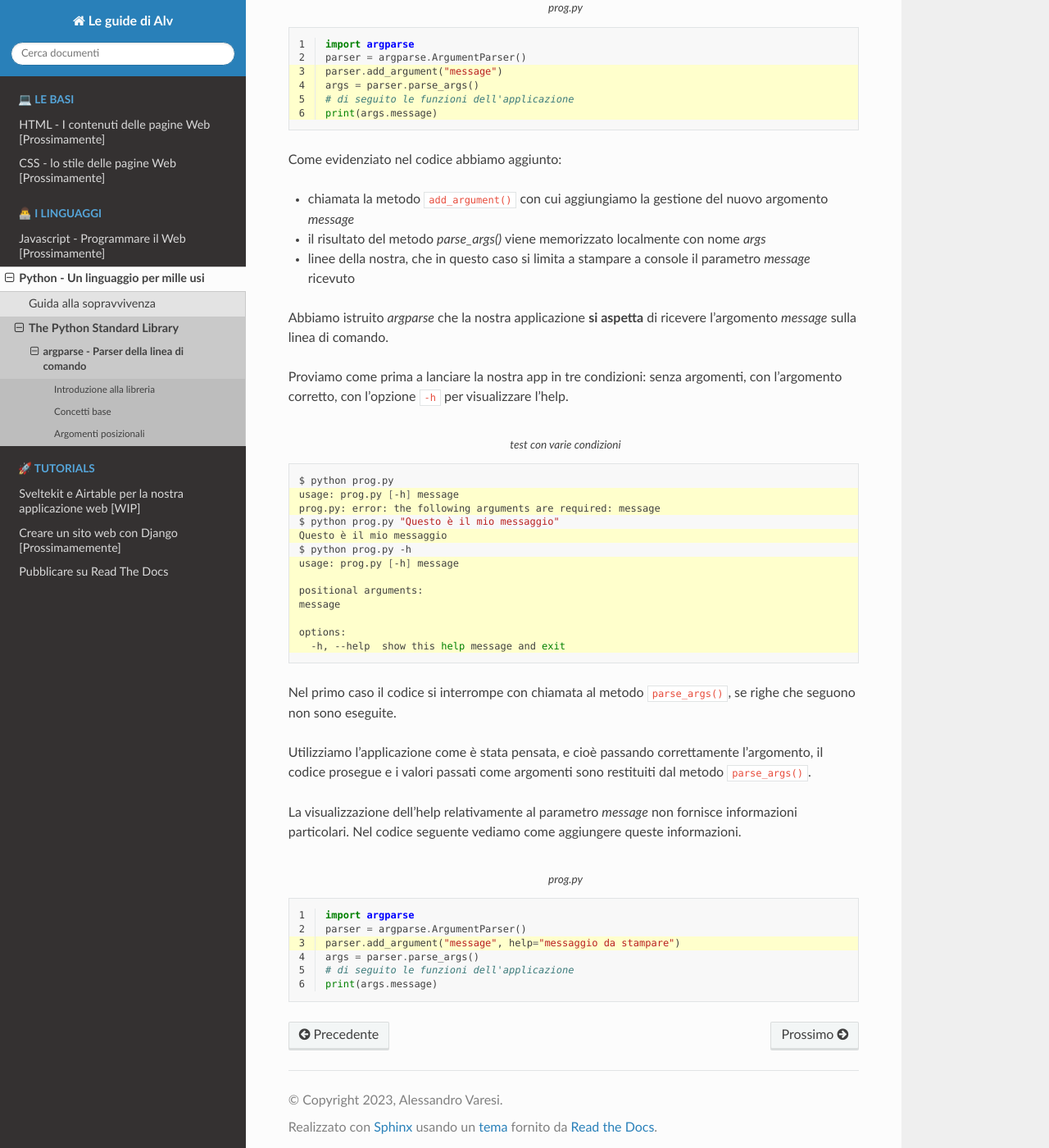
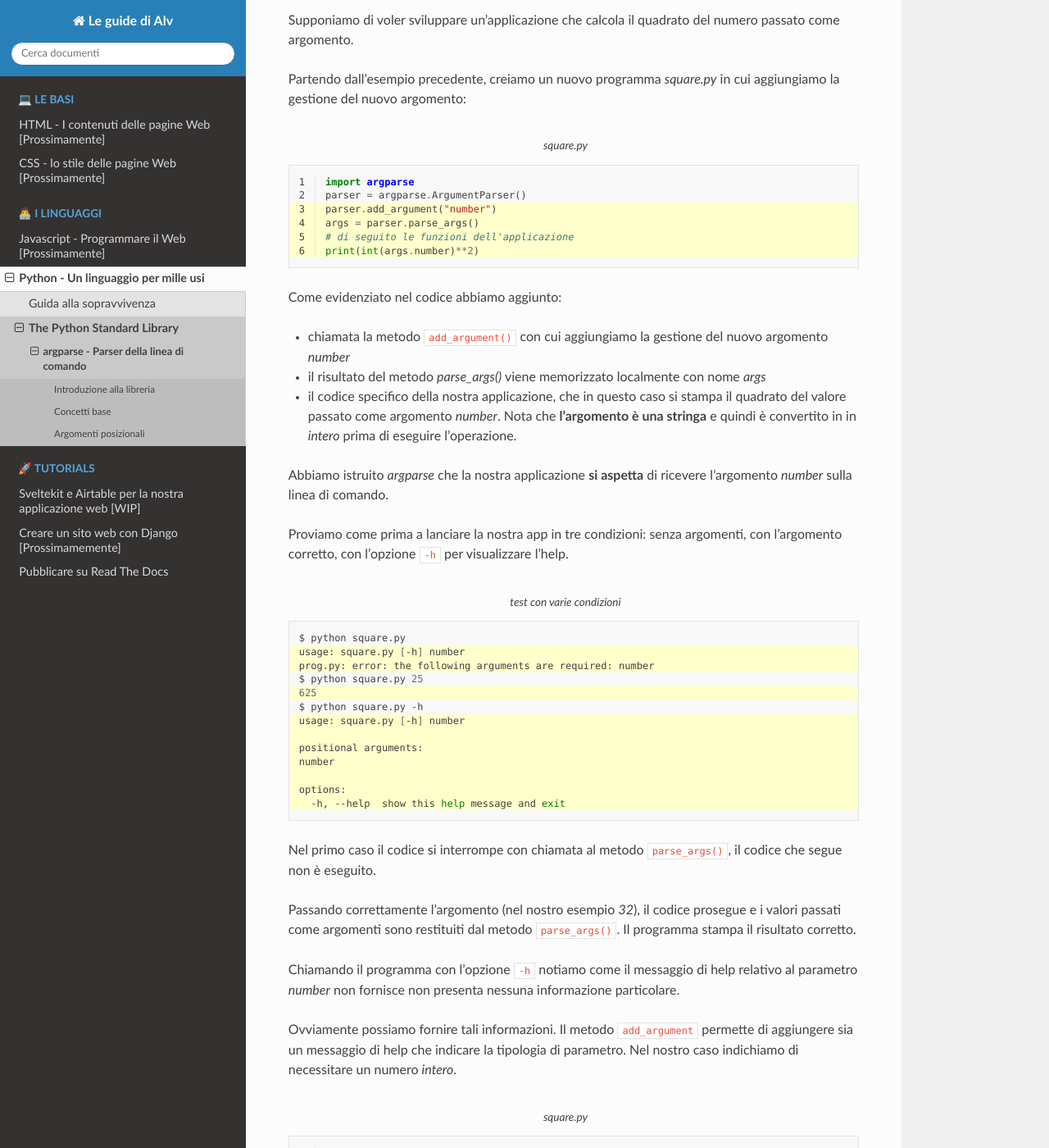
Before and after one commit to novice-handbooks/le-guide-di-alv, a Sphinx documentation site: the page built from docs/language/python/argparse.rst, in a window 1280 px wide and 1400 px high, scrolled down 2774 px. Shown: the whole window at 82% size. Built offline with Sphinx 7.4.7 and the Read the Docs theme 2.0.0, drawn with Linux system fonts in a browser that asks for light colours; some of the changed text lies outside the part shown.

Commit message:
[WIP] Aggiunto help e type

```diff
--- a/docs/language/python/argparse.rst
+++ b/docs/language/python/argparse.rst
@@ -136,32 +136,40 @@
 Argomenti posizionali
 ---------------------
 
-Partendo dall'esempio precedente iniziamo ad aggiungere la gestione di
-un nuovo argomento
+Siamo studiando `argparse` quindi è molto probabile che abbiamo la necessità
+di gestire uno o più argomenti nella linea di comando.
+
+Supponiamo di voler sviluppare un'applicazione che calcola il quadrato
+del numero passato come argomento.
+
+Partendo dall'esempio precedente, creiamo un nuovo programma `square.py`
+in cui aggiungiamo la gestione del nuovo argomento:
 
 .. code-block:: python
-    :caption: prog.py
+    :caption: square.py
     :linenos:
     :emphasize-lines: 3-
 
     import argparse
     parser = argparse.ArgumentParser()
-    parser.add_argument("message")
+    parser.add_argument("number")
     args = parser.parse_args()
     # di seguito le funzioni dell'applicazione
-    print(args.message)
+    print(int(args.number)**2)
 
 Come evidenziato nel codice abbiamo aggiunto:
 
 - chiamata la metodo :code:`add_argument()` con cui aggiungiamo la
-  gestione del nuovo argomento `message`
+  gestione del nuovo argomento `number`
 - il risultato del metodo `parse_args()` viene memorizzato localmente
   con nome `args`
-- linee della nostra, che in questo caso si limita a stampare
-  a console il parametro `message` ricevuto
+- il codice specifico della nostra applicazione, che in questo caso si
+  stampa il quadrato del valore passato come argomento `number`.
+  Nota che **l'argomento è una stringa** e quindi è convertito in
+  in *intero* prima di eseguire l'operazione.
 
 Abbiamo istruito `argparse` che la nostra applicazione **si aspetta**
-di ricevere l'argomento `message` sulla linea di comando.
+di ricevere l'argomento `number` sulla linea di comando.
 
 Proviamo come prima a lanciare la nostra app in tre condizioni: senza
 argomenti, con l'argomento corretto, con l'opzione :code:`-h` per
@@ -171,39 +179,45 @@
     :caption: test con varie condizioni
     :emphasize-lines: 2-3, 5, 7-
 
-    $ python prog.py
-    usage: prog.py [-h] message
-    prog.py: error: the following arguments are required: message
-    $ python prog.py "Questo è il mio messaggio"
-    Questo è il mio messaggio
-    $ python prog.py -h
-    usage: prog.py [-h] message
+    $ python square.py
+    usage: square.py [-h] number
+    prog.py: error: the following arguments are required: number
+    $ python square.py 25
+    625
+    $ python square.py -h
+    usage: square.py [-h] number
 
     positional arguments:
-    message
+    number
 
     options:
       -h, --help  show this help message and exit
 
 Nel primo caso il codice si interrompe con chiamata al metodo
-:code:`parse_args()`, se righe che seguono non sono eseguite.
+:code:`parse_args()`, il codice che segue non è eseguito.
 
-Utilizziamo l'applicazione come è stata pensata, e cioè passando correttamente
-l'argomento, il codice prosegue e i valori passati come argomenti sono
-restituiti dal metodo :code:`parse_args()`.
+Passando correttamente l'argomento (nel nostro esempio `32`), il codice
+prosegue e i valori passati come argomenti sono restituiti dal metodo
+:code:`parse_args()`. Il programma stampa il risultato corretto.
 
-La visualizzazione dell'help relativamente al parametro `message` non fornisce
-informazioni particolari. Nel codice seguente vediamo come aggiungere
-queste informazioni.
+Chiamando il programma con l'opzione :code:`-h` notiamo come il messaggio
+di help relativo al parametro `number` non fornisce non presenta nessuna
+informazione particolare.
+
+Ovviamente possiamo fornire tali informazioni. Il metodo
+:code:`add_argument` permette di aggiungere sia un messaggio di
+help che indicare la tipologia di parametro. Nel nostro caso indichiamo
+di necessitare un numero `intero`.
 
 .. code-block:: python
-    :caption: prog.py
+    :caption: square.py
     :linenos:
-    :emphasize-lines: 3
+    :emphasize-lines: 3-4, 7
 
     import argparse
     parser = argparse.ArgumentParser()
-    parser.add_argument("message", help="messaggio da stampare")
+    parser.add_argument("number", help="number to be squared",
+                        type=int)
     args = parser.parse_args()
     # di seguito le funzioni dell'applicazione
-    print(args.message)
+    print(args.number**2)
```
